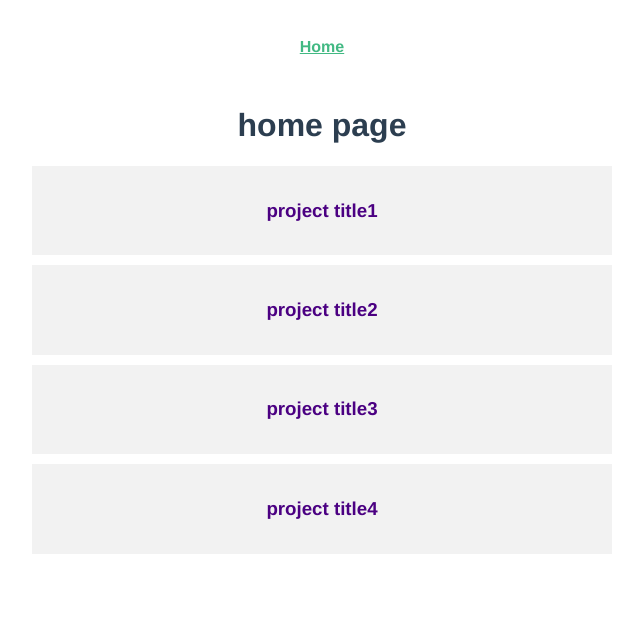
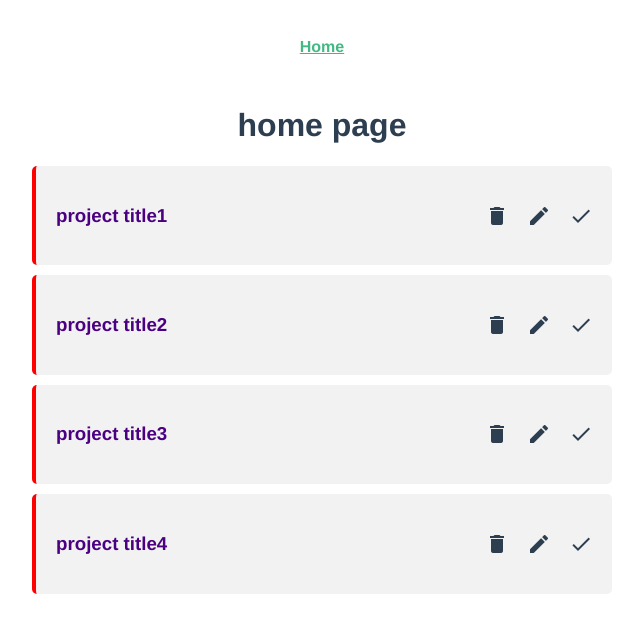
Before and after one commit to HtetKo510217/project_planner, a Vue app: page / in a window 1280 px wide. Shown: the top 632 px of the page, without its empty margins (318-961 px from the left). Built offline with nearby package versions, Linux system fonts and the light colour scheme; data requests are answered from the project's data file.

Commit message:
adding material icon and css design

```diff
--- a/public/index.html
+++ b/public/index.html
@@ -5,6 +5,7 @@
     <meta http-equiv="X-UA-Compatible" content="IE=edge">
     <meta name="viewport" content="width=device-width,initial-scale=1.0">
     <link rel="icon" href="<%= BASE_URL %>favicon.ico">
+    <link href="https://fonts.googleapis.com/icon?family=Material+Icons" rel="stylesheet">
     <title><%= htmlWebpackPlugin.options.title %></title>
   </head>
   <body>
--- a/src/components/SingleProject.vue
+++ b/src/components/SingleProject.vue
@@ -1,6 +1,19 @@
 <template>
-  <div class="project" @click="showDetail = !showDetail">
-    <h3>{{project.title}}</h3>
+  <div class="project">
+    <div class="col">
+        <h3 @click="showDetail = !showDetail">{{project.title}}</h3>
+        <div>
+            <span class="material-icons">
+                delete
+            </span>
+            <span class="material-icons">
+                edit
+            </span>
+            <span class="material-icons">
+                done
+            </span>
+        </div>
+    </div>
     <p v-if="showDetail">{{project.detail}}</p>
   </div>
 </template>
@@ -20,12 +33,23 @@ export default {
     .project {
         padding: 15px;
         margin: 10px;
-        cursor: pointer;
         background: #f2f2f2;
-
+        border-left: 4px solid red;
+        border-radius: 5px;
     }
     .project h3 {
         color: indigo;
-
+        cursor: pointer;
+        padding: 5px;
+    }
+    .col {
+        display: flex;
+        justify-content: space-between;
+        align-items: center;
+    }
+    .col span {
+        margin-left: 10px;
+        padding: 4px;
+        cursor: pointer;
     }
 </style>
```
